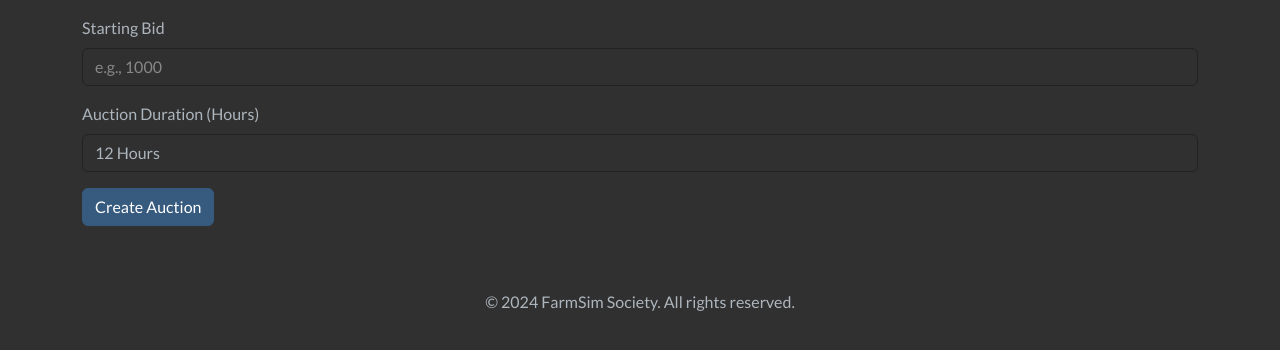
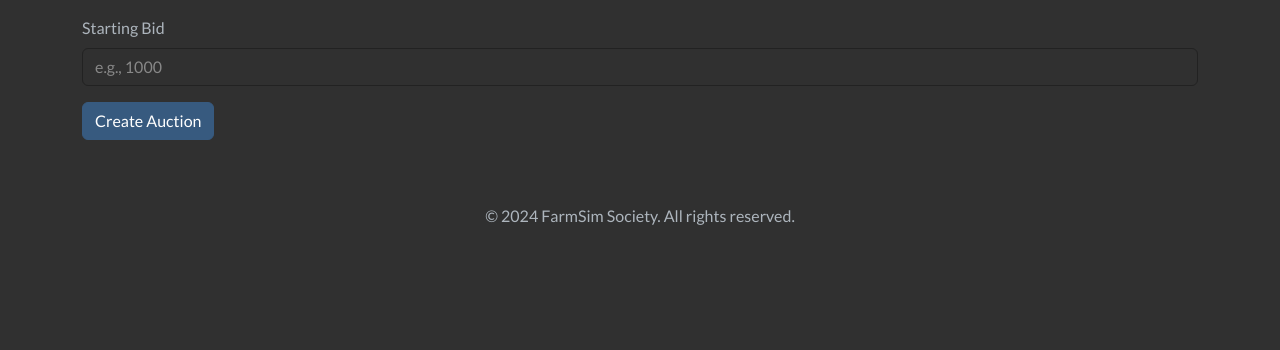
Before and after one commit to EnderViking10/FarmSimSociety, a Flask app: page /auction/create in a window 1280 px wide. Shown: the part 248-598 px from the top of the page. Run offline with Flask 3, Linux system fonts and the light colour scheme; the visitor is signed in with stand-in values (Sample User, id 1); data that the repository does not hold is empty; parts of the project's set-up code (start-up, migrations or seed data) failed here and were passed over; some libraries are stand-ins or nearby versions.

Commit message:
Removed timeout dropdown
We only want to allow for 24 hour long auctions

```diff
--- a/website/blueprints/auction/routes.py
+++ b/website/blueprints/auction/routes.py
@@ -8,6 +8,7 @@ from utils import Auction, Properties, db
 
 
 @bp.route('/', methods=['GET'])
+@login_required
 def index():
     auctions = Auction.query.all()
     return render_template('auction.html', auctions=auctions)
@@ -19,10 +20,9 @@ def create_auction():
     if request.method == 'POST':
         property_id = request.form.get('property_id')
         starting_bid = request.form.get('starting_bid', type=int)
-        timeout_hours = request.form.get('timeout_hours', type=int)
 
         # Validate the inputs
-        if not property_id or not starting_bid or not timeout_hours:
+        if not property_id or not starting_bid:
             flash("All fields are required.", "danger")
             return redirect(url_for('auction.create_auction'))
 
@@ -37,7 +37,7 @@ def create_auction():
                 property_id=property_id,
                 server_id=auction_property.server_id,
                 cost=starting_bid,
-                timeout=datetime.utcnow() + timedelta(hours=timeout_hours)
+                timeout=datetime.utcnow() + timedelta(hours=24)
             )
             db.session.add(auction)
             db.session.commit()
--- a/website/blueprints/auction/templates/create_auction.html
+++ b/website/blueprints/auction/templates/create_auction.html
@@ -22,17 +22,6 @@
             <input type="number" id="starting_bid" name="starting_bid" class="form-control bg-dark text-light"
                    placeholder="e.g., 1000" required>
         </div>
-
-        <div class="mb-3">
-            <label for="timeout_hours" class="form-label text-light">Auction Duration (Hours)</label>
-            <select id="timeout_hours" name="timeout_hours" class="form-select bg-dark text-light">
-                <option value="12">12 Hours</option>
-                <option value="24">24 Hours</option>
-                <option value="36">36 Hours</option>
-                <option value="48">48 Hours</option>
-            </select>
-        </div>
-
         <button type="submit" class="btn btn-primary">Create Auction</button>
     </form>
 {% endblock %}
```
